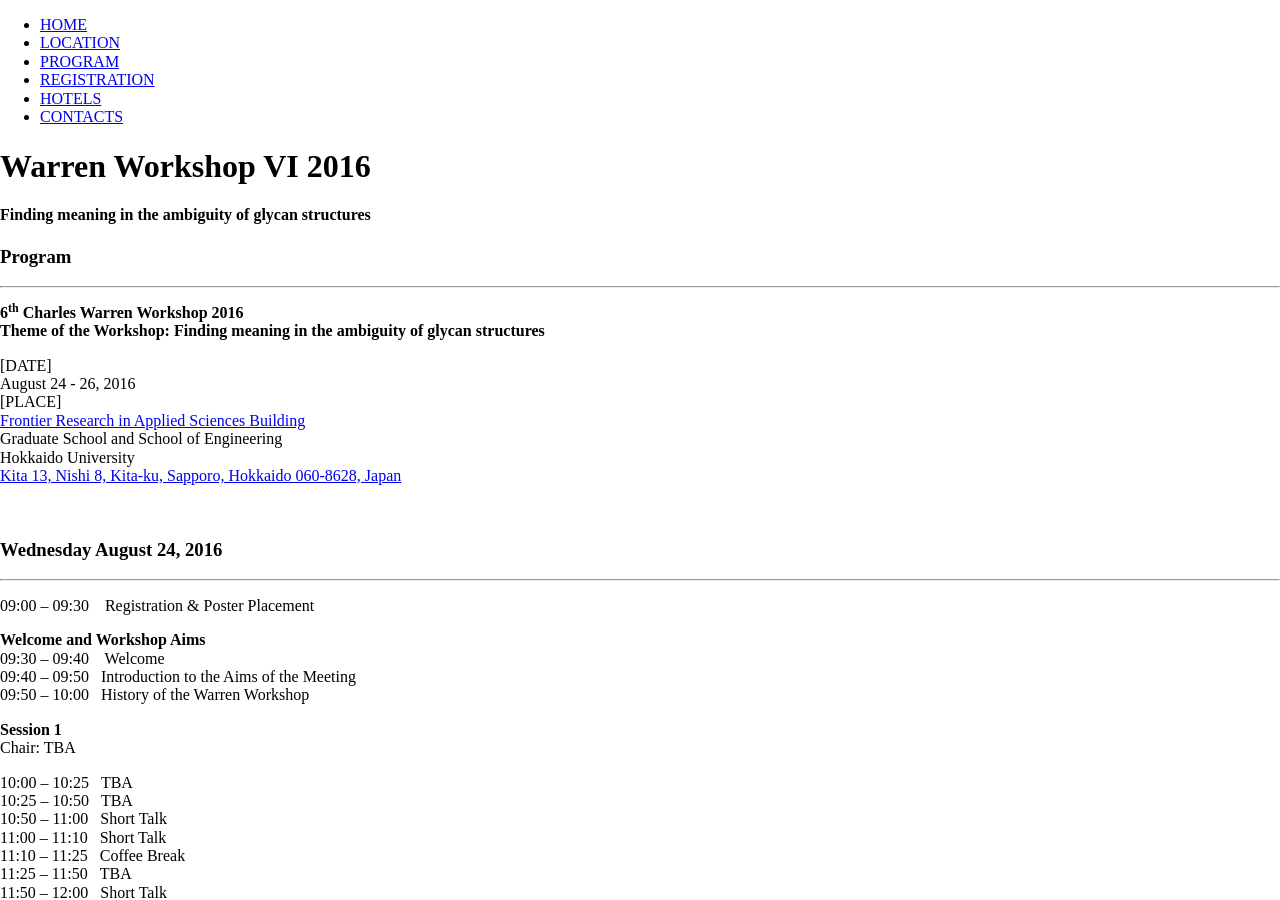
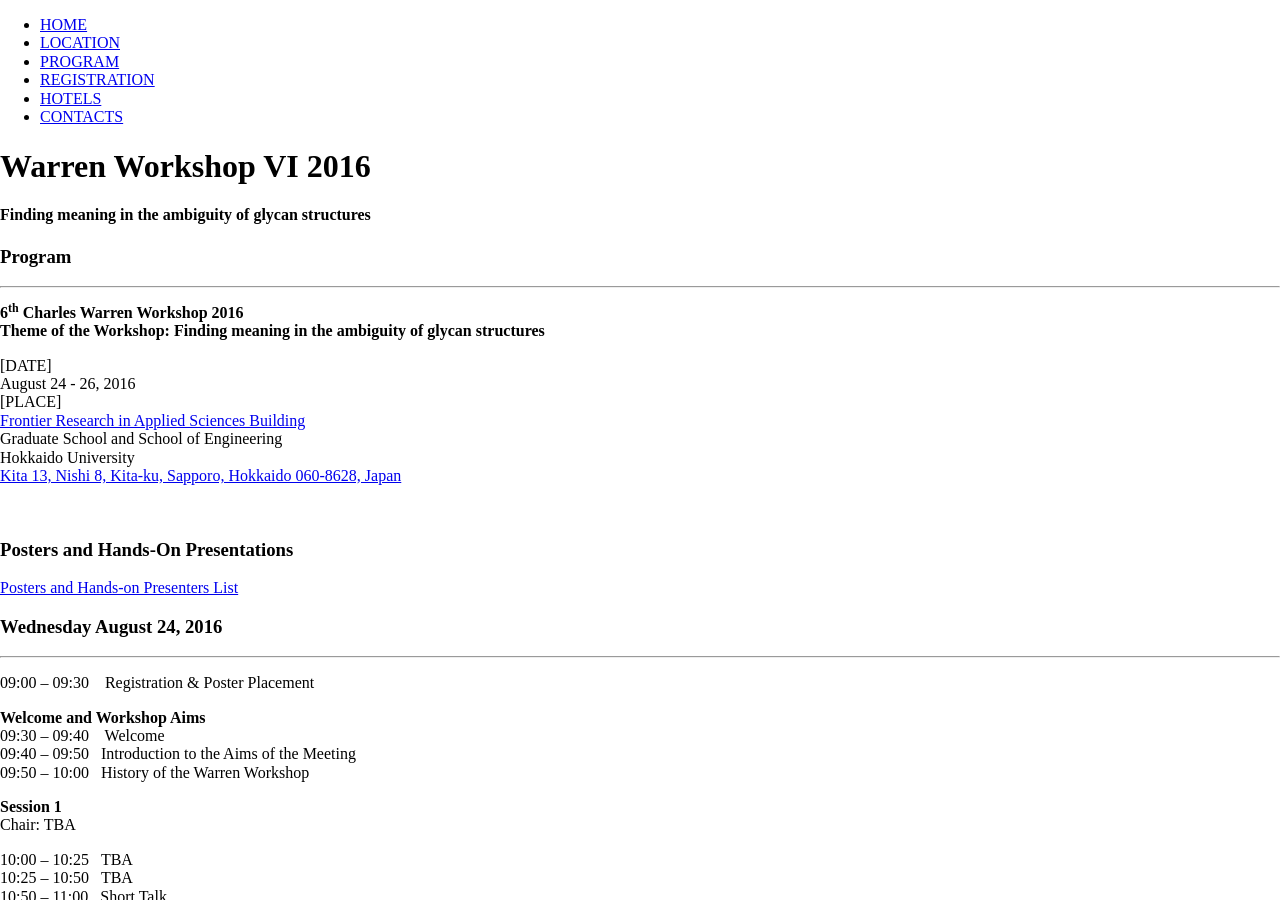
Before and after one commit to yamazakiM/test_warren2016, a Jekyll site: the page built from program/index.md, in a window 1280 px wide and 900 px high. Built offline with Jekyll 4.4.1, drawn with Linux system fonts in a browser that asks for light colours; nearby versions of some CDN libraries; library files that are not in the unit come from our copies.

Commit message:
Update index.md

```diff
--- a/program/index.md
+++ b/program/index.md
@@ -17,7 +17,10 @@ Graduate School and School of Engineering<br>
 Hokkaido University<br>
 <a href="https://goo.gl/maps/JtP1MdrwH5U2">Kita 13, Nishi 8, Kita-ku, Sapporo, Hokkaido 060-8628, Japan</a></p>
 <br>
-
+<p>
+    <h3> Posters and Hands-On Presentations </h3>
+  <a href="program/posters">Posters and Hands-on Presenters List</a>
+<p>
 <h3>Wednesday August 24, 2016</h3>
 <hr>
 <p>09:00 – 09:30&nbsp;&nbsp;&nbsp; Registration &amp; Poster Placement<br>
```
